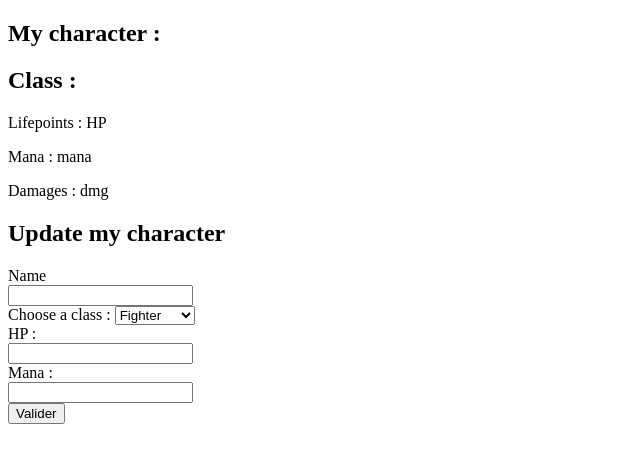
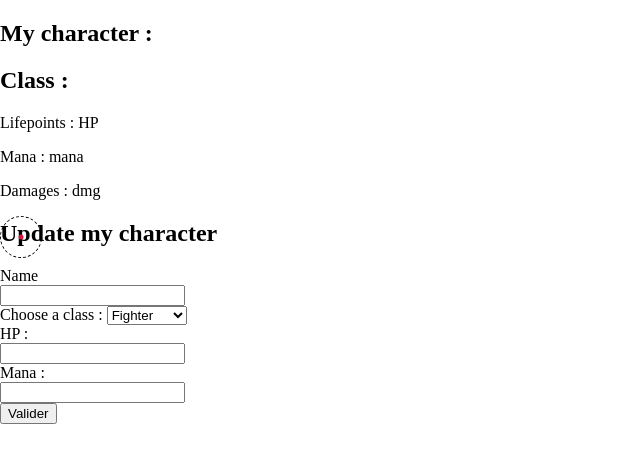
Before and after one commit to oumasma/POO_game, a plain HTML site: page my_player/index.html in a window 1280 px wide. Shown: the whole page, without its empty margins (0-640 px from the left). Drawn offline with Linux system fonts and the light colour scheme.

Commit message:
custom cursor

```diff
--- a/my_player/index.html
+++ b/my_player/index.html
@@ -2,6 +2,7 @@
 <html lang="fr">
 <head>
     <meta charset="UTF-8">
+    <link rel="stylesheet" href="style.css">
     <title>My character !</title>
 </head>
 <body>
@@ -13,7 +14,7 @@
         <p class="mana">Mana : <span></span>mana</p>
         <p>Damages : <b></b>dmg</p>
     </article>
-
+    <div class="cursor"></div>
         <h2>Update my character</h2>
 
     <form>
@@ -35,8 +36,6 @@
         <label for="manaplayer">Mana :</label><br>
         <input type="text" id="manaplayer" ><br>
 
-
-
         <button onclick="updatePlayer()" type="button" >Valider</button>
 
     </form>
--- a/my_player/index.js
+++ b/my_player/index.js
@@ -1,9 +1,16 @@
+const cursor = document.querySelector('.cursor');
+
+document.addEventListener('mousemove', e => {
+    cursor.setAttribute('style', 'top:'+(e.pageY - 20)+"px; left:"+(e.pageX - 20)+"px;")
+})
+
+
 const player = {
     name:'Sirosse',
     class: 'Paladin',
     hp: 8,
     dmg:4,
-    mana: 13,
+    mana: 130,
 }
 
 const updatePlayer = () => {
--- /dev/null
+++ b/my_player/style.css
@@ -0,0 +1,27 @@
+body {
+    margin: 0;
+    padding: 0;
+    height: 100vh;
+    cursor: none;
+    overflow: hidden;
+}
+
+.cursor {
+    width: 40px;
+    height: 40px;
+    border: 1px dashed black;
+    border-radius: 50%;
+    position: absolute;
+}
+
+.cursor::before {
+    content: '';
+    position: absolute;
+    top: 50%;
+    left: 50%;
+    transform: translate(-50%,-50%);
+    width: 5px;
+    height: 5px;
+    background: crimson;
+    border-radius: 50%;
+}
```
